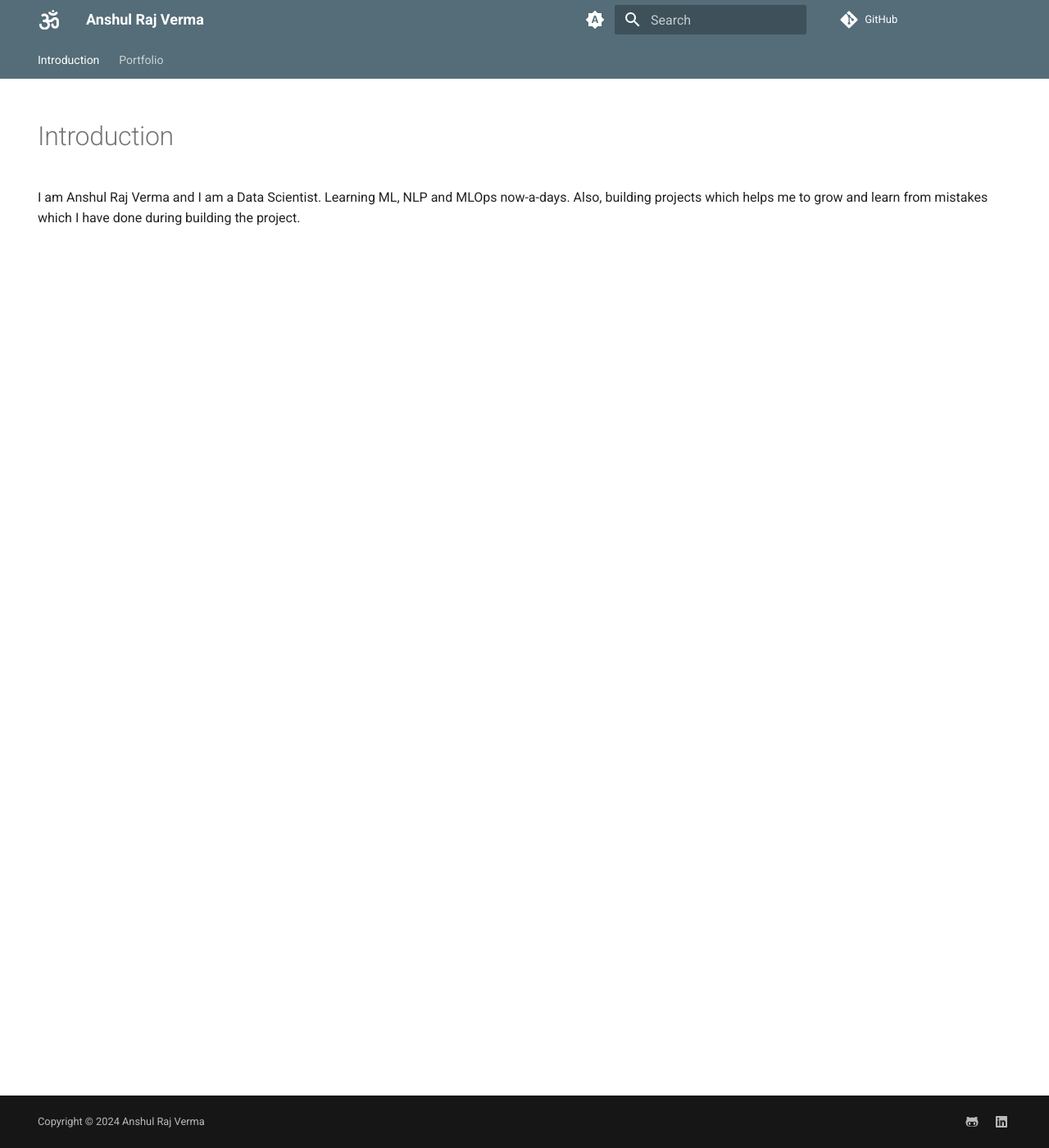
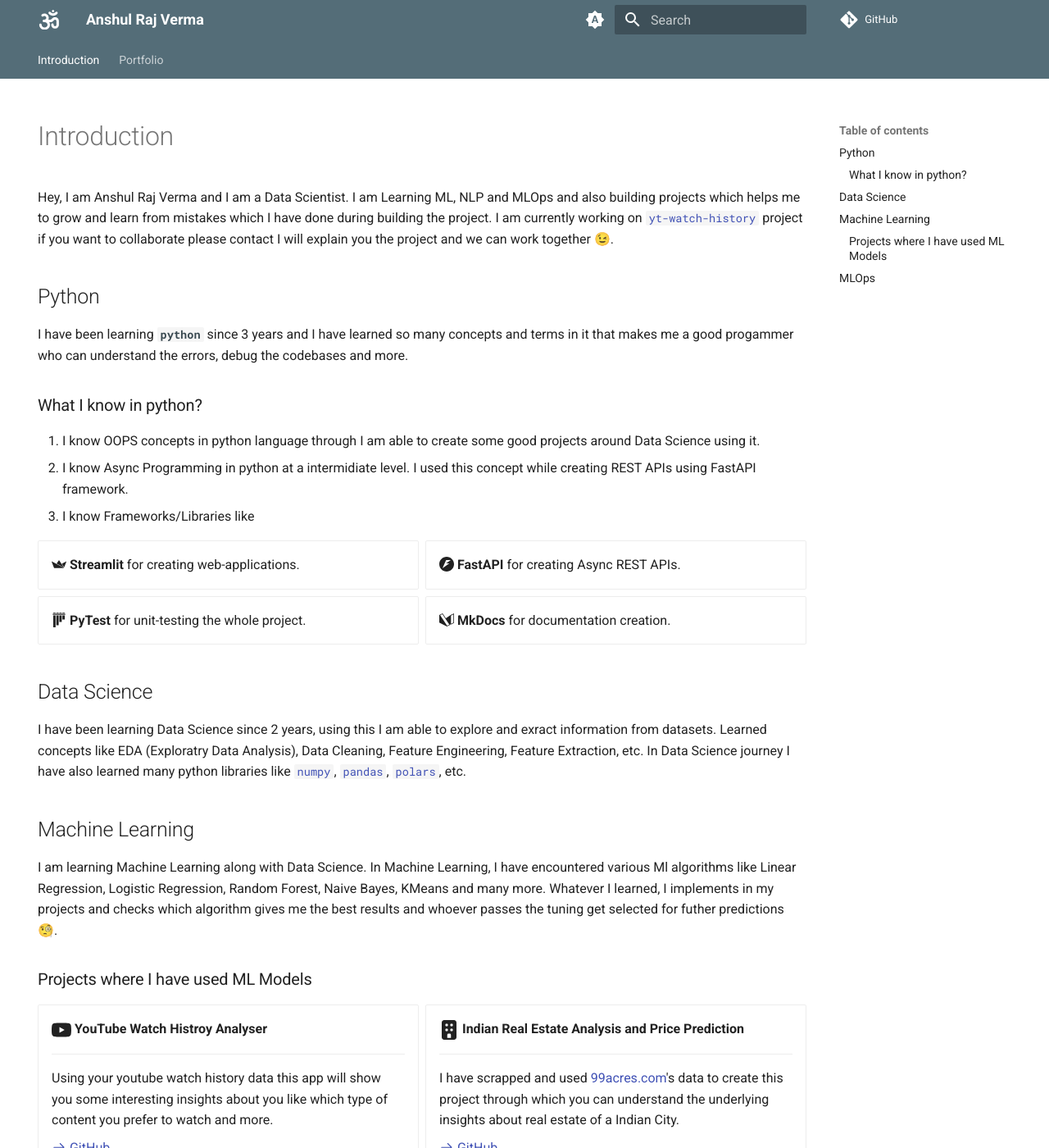
Before and after one commit to arv-anshul/arv-anshul.github.io, an MkDocs documentation site: the page built from docs/index.md, in a window 1280 px wide and 1400 px high. Shown: the whole window at 82% size. Built offline with MkDocs 1.6.1 and Material for MkDocs 9.7.7, drawn with Linux system fonts in a browser that asks for light colours; comment, search, counter and statistics services are not loaded; some of the changed text lies outside the part shown.

Commit message:
📄 Update Introduction Page

```diff
--- a/docs/index.md
+++ b/docs/index.md
@@ -1,9 +1,72 @@
 ---
 hide:
-  - toc
   - navigation
 ---
 
 # Introduction
 
-I am Anshul Raj Verma and I am a Data Scientist. Learning ML, NLP and MLOps now-a-days. Also, building projects which helps me to grow and learn from mistakes which I have done during building the project.
+Hey, I am Anshul Raj Verma and I am a Data Scientist. I am Learning ML, NLP and MLOps and also building projects which helps me to grow and learn from mistakes which I have done during building the project. I am currently working on [`yt-watch-history`](https://github.com/arv-anshul/yt-watch-history) project if you want to collaborate please contact I will explain you the project and we can work together 😉.
+
+## Python
+
+I have been learning **`python`** since 3 years and I have learned so many concepts and terms in it that makes me a good progammer who can understand the errors, debug the codebases and more.
+
+### What I know in python?
+
+1.  I know OOPS concepts in python language through I am able to create some good projects around Data Science using it.
+2.  I know Async Programming in python at a intermidiate level. I used this concept while creating REST APIs using FastAPI framework.
+3.  I know Frameworks/Libraries like
+
+<div class="grid cards" markdown>
+
+- :simple-streamlit: **Streamlit** for creating web-applications.
+- :simple-fastapi: **FastAPI** for creating Async REST APIs.
+- :simple-pytest: **PyTest** for unit-testing the whole project.
+- :simple-materialformkdocs: **MkDocs** for documentation creation.
+
+</div>
+
+## Data Science
+
+I have been learning Data Science since 2 years, using this I am able to explore and exract information from datasets. Learned concepts like EDA (Exploratry Data Analysis), Data Cleaning, Feature Engineering, Feature Extraction, etc.
+In Data Science journey I have also learned many python libraries like [`numpy`](https://numpy.org/doc/), [`pandas`](https://pandas.pydata.org/docs/), [`polars`](https://pola.rs), etc.
+
+## Machine Learning
+
+I am learning Machine Learning along with Data Science. In Machine Learning, I have encountered various Ml algorithms like Linear Regression, Logistic Regression, Random Forest, Naive Bayes, KMeans and many more. Whatever I learned, I implements in my projects and checks which algorithm gives me the best results and whoever passes the tuning get selected for futher predictions 🧐.
+
+### Projects where I have used ML Models
+
+<div class="grid cards" markdown>
+
+  - :simple-youtube:{ .lg .middle } **YouTube Watch Histroy Analyser**
+
+    ---
+
+    Using your youtube watch history data this app will show you some interesting insights about you like which type of content you prefer to watch and more.
+
+    [:octicons-arrow-right-24: GitHub](https://github.com/arv-anshul/yt-watch-history)
+
+  - :fontawesome-solid-building:{ .lg .middle } **Indian Real Estate Analysis and Price Prediction**
+
+    ---
+
+    I have scrapped and used [99acres.com](https://99acres.com)'s data to create this project through which you can understand the underlying insights about real estate of a Indian City.
+
+    [:octicons-arrow-right-24: GitHub](https://github.com/arv-anshul/campusx-real-estate)
+
+</div>
+
+[:material-file-document: See Projects Index](./portfolio/projects_index.md){ .md-button .sm }
+
+## MLOps
+
+I am currently learning this section **MLOps**, which helps me to ready my projects for deployment on cloud or anywhere to make prediction with my trained model from anywhere. However, I have only learned MLFlow, GitHub Actions and Docker for now but I am also exploring many different tools like K8s, Seldon, etc.
+
+<div class="grid cards" markdown>
+
+- :simple-githubactions: **GitHub Actions** CI/CD
+- :simple-docker: **Docker** Containerization, Volumes, Networks
+- :simple-mlflow: **MLFlow** Experiment Tracking, Monitoring
+
+</div>
```
